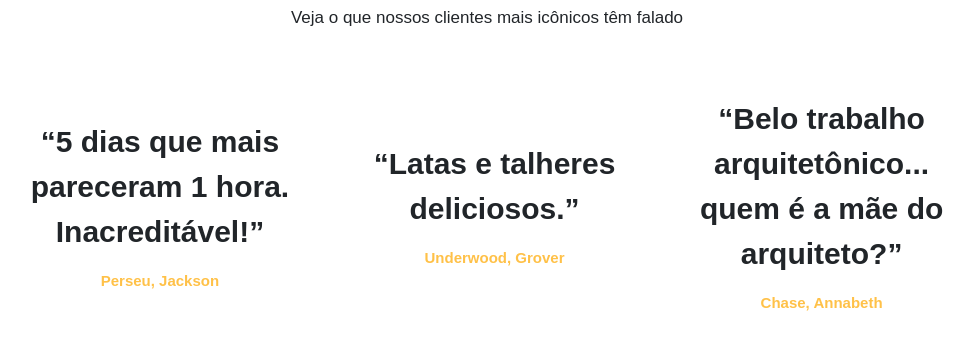
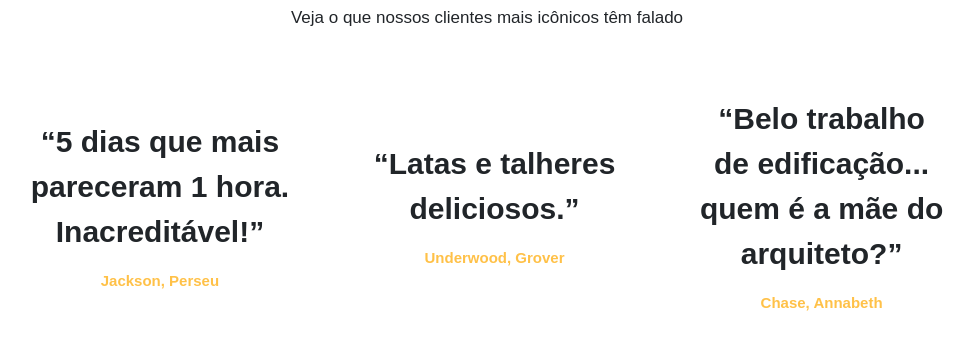
Before and after one commit to joaoovsf/lotushome, a plain HTML site: page index.html in a window 1280 px wide. Shown: the part 2837-3179 px from the top of the page, without its empty margins (153-1127 px from the left). Drawn offline with nearby package versions, Linux system fonts and the light colour scheme; a web font is replaced by a local one.

Commit message:
Update index.html

```diff
--- a/index.html
+++ b/index.html
@@ -118,14 +118,14 @@
             <div>
                 <div class="recomend">
                     <p class="recomendstop">“5 dias que mais <br>pareceram 1 hora. <br>Inacreditável!”</p>
-                    <p class="recomendautor">Perseu, Jackson</p>
+                    <p class="recomendautor">Jackson, Perseu</p>
                 </div>
                 <div class="recomend" style="margin-left: 80px">
                     <p class="recomendstop">“Latas e talheres <br>deliciosos.”</p>
                     <p class="recomendautor">Underwood, Grover</p>
                 </div>
                 <div class="recomend" style="margin-left: 80px">
-                    <p class="recomendstop">“Belo trabalho <br>arquitetônico... <br>quem é a mãe do <br>arquiteto?”</p>
+                    <p class="recomendstop">“Belo trabalho <br>de edificação... <br>quem é a mãe do <br>arquiteto?”</p>
                     <p class="recomendautor">Chase, Annabeth</p>
                 </div>
             </div>
```
